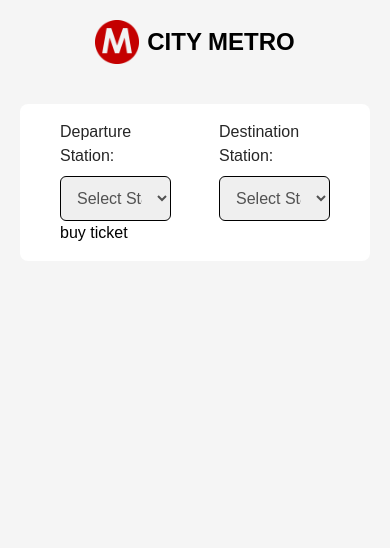
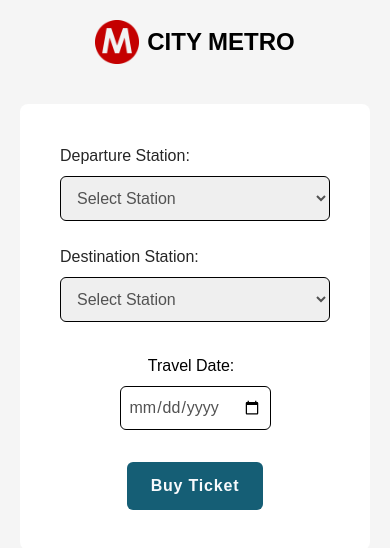
Before and after one commit to EdwinSch/react-train-tickets-app, a React (Vite) app: page / in a window 390 px wide. Shown: the top 548 px of the page. Built offline with nearby package versions, Linux system fonts and the light colour scheme; a web font is replaced by a local one.

Commit message:
handle submit + responsive styles

```diff
--- a/src/components/Form.jsx
+++ b/src/components/Form.jsx
@@ -4,6 +4,7 @@ import { useState } from "react";
 const Form = () => {
   const [departure, setDeparture] = useState("");
   const [destination, setDestination] = useState("");
+  const [date, setDate] = useState("");
 
   const handleDepartureSelect = (event) => {
     const selectedDeparture = stations.find((station) => {
@@ -19,17 +20,34 @@ const Form = () => {
     setDestination(selectedDestination);
   };
 
+  const handleDateSelect = (event) => {
+    setDate(event.target.value);
+  };
+
   const handleSubmit = (event) => {
     event.preventDefault();
-    console.log(departure, destination);
+
+    // Validate Inputs
+    if (!destination || !departure || !date) {
+      console.log("no input!");
+      return;
+    }
+
+    // Calulate Stops
+    const stops = Math.abs(+destination.stopNumber - +departure.stopNumber);
+    console.log(stops);
+
+    // Format date
+
+    console.log(departure, destination, date);
   };
 
   return (
-    <form
-      className="bg-white mt-10 px-10 py-4 rounded-lg"
-      onSubmit={handleSubmit}
-    >
-      <div id="container" className="flex justify-center gap-12">
+    <form className="bg-white mt-10 p-10 rounded-lg" onSubmit={handleSubmit}>
+      <div
+        id="container"
+        className="flex flex-col md:flex-row justify-center gap-6 md:gap-12 "
+      >
         {/* Select Departure */}
         <div id="select-wrapper" className="w-full">
           <label
@@ -46,6 +64,7 @@ const Form = () => {
             defaultValue={departure}
             value={departure.stopName}
             onChange={handleDepartureSelect}
+            required
           >
             <option value="" disabled>
               Select station
@@ -76,6 +95,7 @@ const Form = () => {
             defaultValue={destination}
             value={destination.stopName}
             onChange={handleDestinatinoSelect}
+            required
           >
             <option value="" disabled>
               Select station
@@ -91,8 +111,35 @@ const Form = () => {
         </div>
       </div>
 
-      {/* Submit BTN */}
-      <input type="submit" className="submit-btn" value="buy ticket" />
+      <div
+        id="container"
+        className="mt-8 md:mt-6 flex flex-col md:flex-row gap-8 justify-between items-center"
+      >
+        {/* Date input */}
+        <div id="wrapper">
+          <label
+            htmlFor="date"
+            className="mr-2 capitalize block md:inline text-center mb-2 md:mb-0"
+          >
+            travel date:
+          </label>
+          <input
+            type="date"
+            id="date"
+            value={date}
+            onChange={handleDateSelect}
+            className=" border border-black border-solid  p-2 rounded-md text-neutral-600"
+            required
+          />
+        </div>
+
+        {/* Submit BTN */}
+        <input
+          type="submit"
+          className="bg-cyan-800 hover:bg-cyan-600 duration-200 text-slate-50 capitalize px-6 py-3 font-semibold tracking-wider rounded-md cursor-pointer"
+          value="buy ticket"
+        />
+      </div>
     </form>
   );
 };
--- a/src/global-styles.css
+++ b/src/global-styles.css
@@ -12,7 +12,3 @@ body {
 .inspect {
   border: solid red 1px;
 }
-
-/* #departure {
-  width: 450px;
-} */
```
